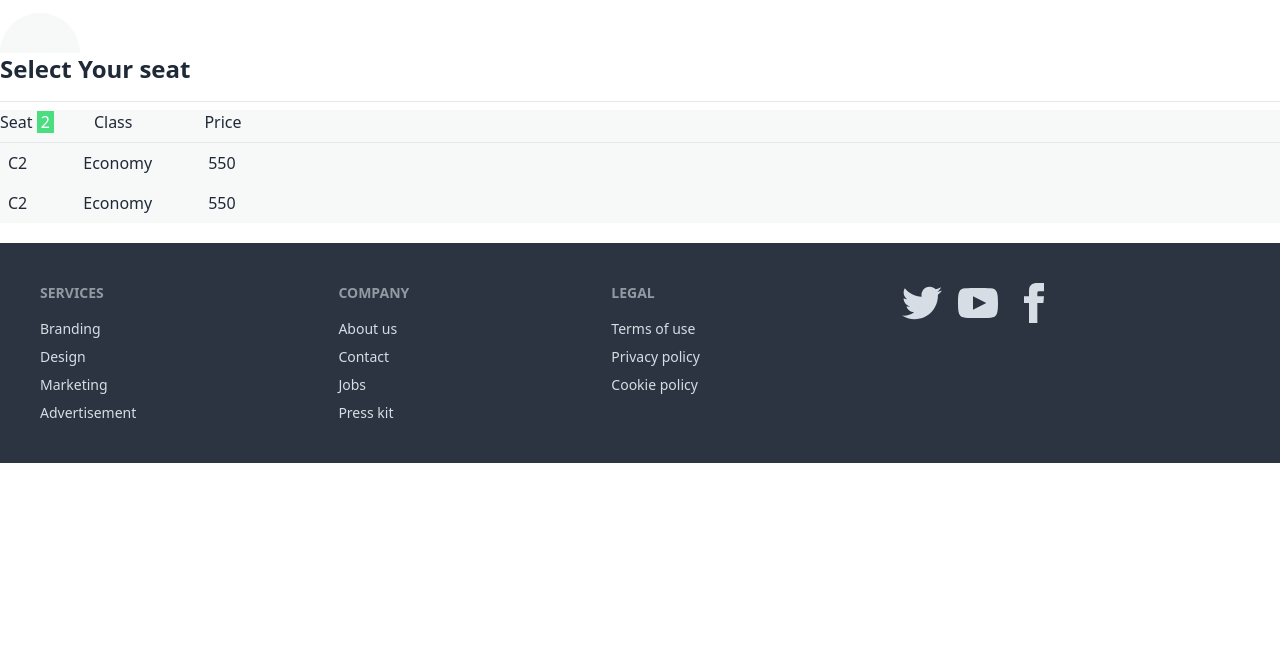
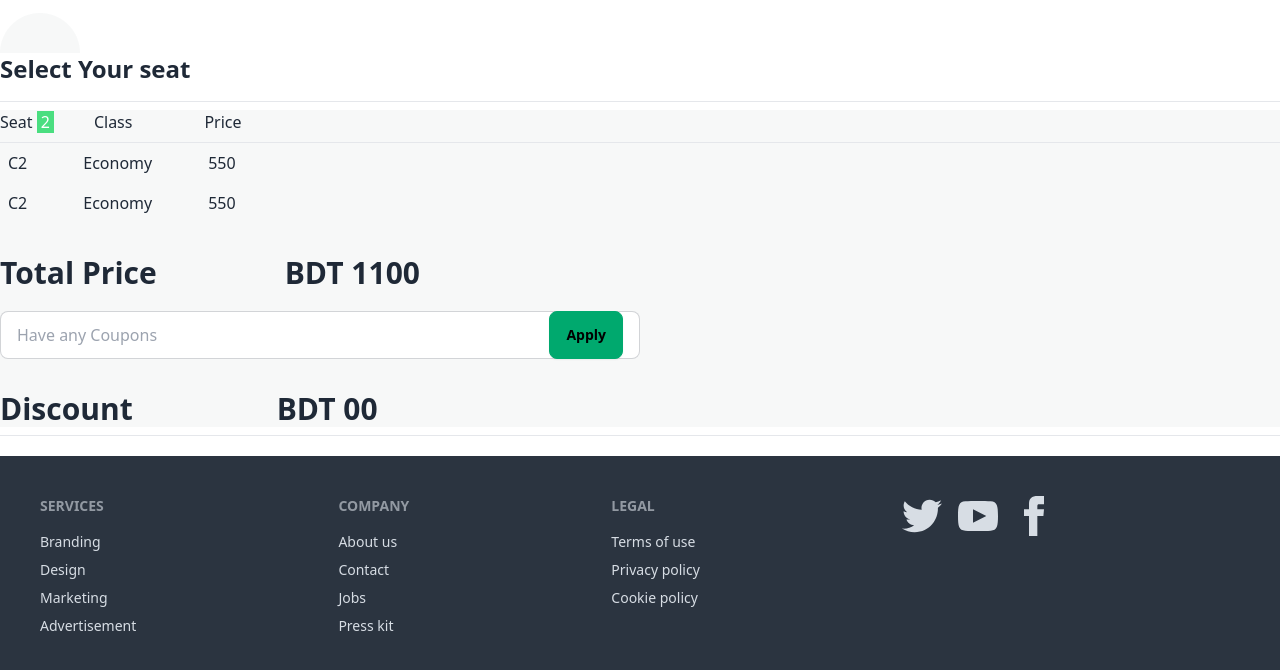
Before and after one commit to nafis200/assignment-5, a plain HTML site: page index.html in a window 1280 px wide. Shown: the part 3095-3765 px from the top of the page. Before the commit the page ends 3558 px from the top, so only its background shows below. Drawn offline with nearby package versions, Linux system fonts and the light colour scheme.

Commit message:
input field almost done

```diff
--- a/index.html
+++ b/index.html
@@ -255,7 +255,23 @@
                 <p class="text-light p-2">550</p>
              </div>
           </div>
+
+         <div class="flex mt-8 gap-32">
+           <h1 class="text-3xl font-bold">Total Price</h1>
+           <h1 class="text-3xl font-bold">BDT <span>1100</span> </h1>
+         </div>
+         <div class="w-1/2 mt-5">
+          <label class="input input-bordered flex items-center gap-1">
+            <input type="text" class="grow" placeholder="Have any Coupons" />
+            <button class="btn btn-success ml-6">Apply</button>
+          </label>
+         </div>
+         <div class="flex mt-8 gap-36">
+          <h1 class="text-3xl font-bold">Discount</h1>
+          <h1 class="text-3xl font-bold">BDT<span> 00</span></h1>
+        </div>
         </section>
+        <hr class="mt-2">
         </section>
 
     </main>
```
